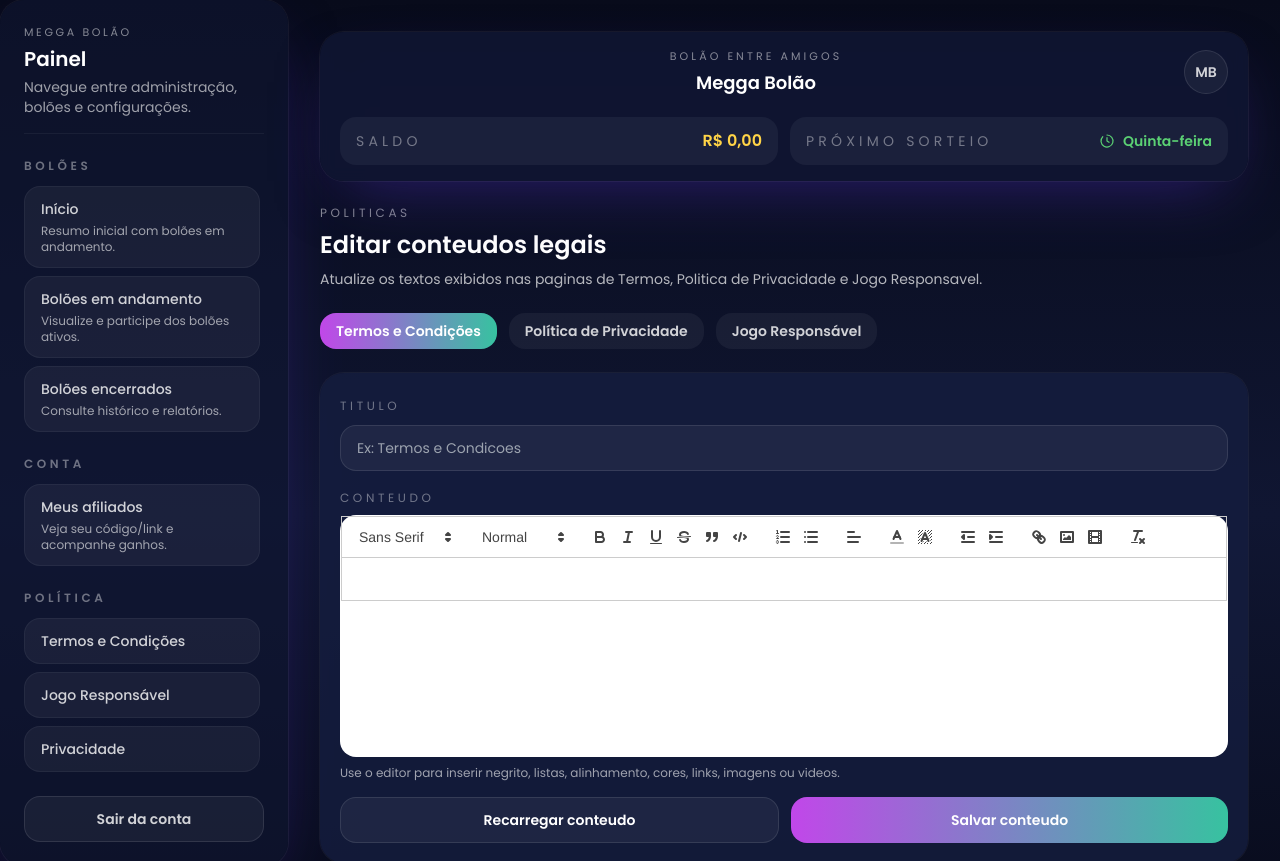
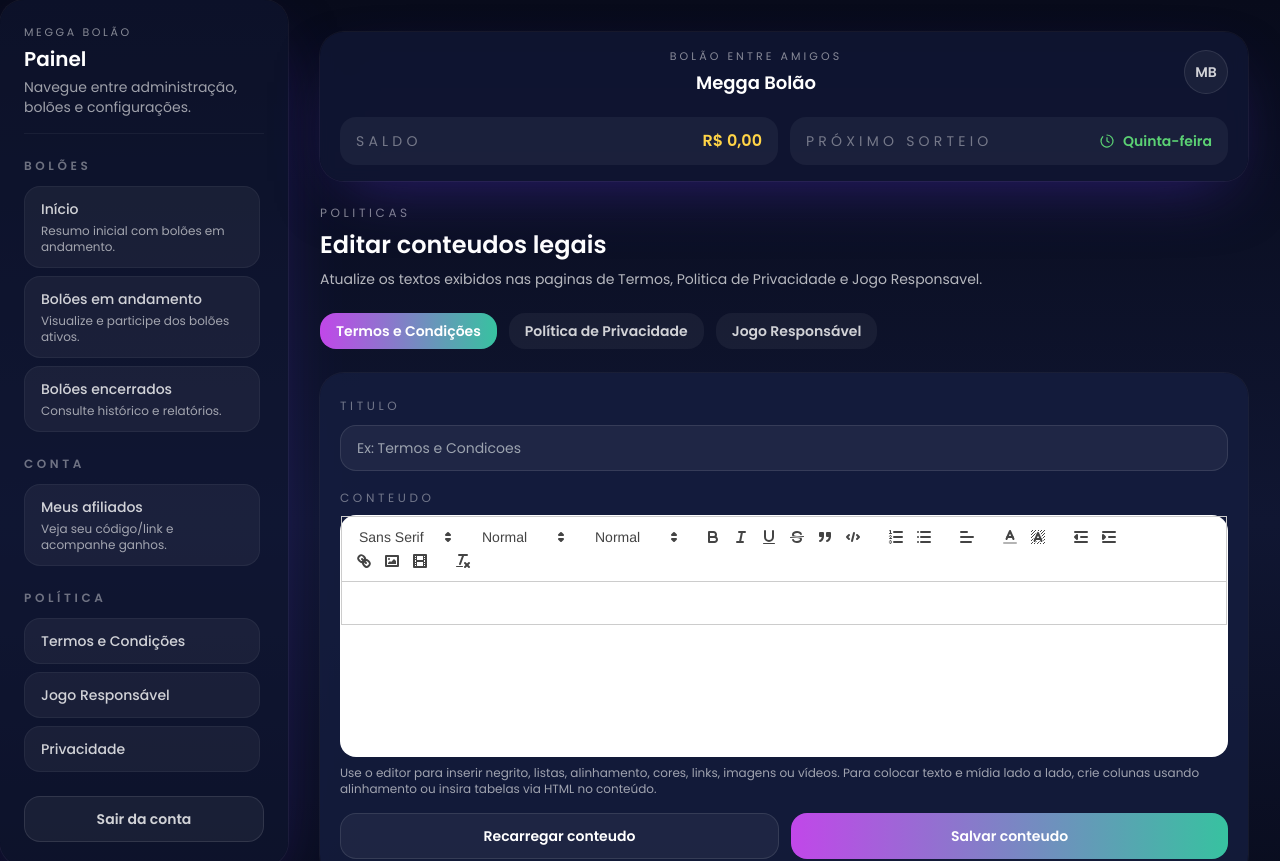
Before and after one commit to allen-xavier/megga-bolao, a Next.js app in the folder frontend/: page /admin/politicas in a window 1280 px wide. Shown: the top 861 px of the page. Built offline with nearby package versions, Linux system fonts and the light colour scheme; no server answers.

Commit message:
v0.77 Editor Politicas

```diff
--- a/frontend/app/(dashboard)/admin/politicas/page.tsx
+++ b/frontend/app/(dashboard)/admin/politicas/page.tsx
@@ -44,6 +44,7 @@ export default function AdminPoliciesPage() {
       toolbar: [
         [{ font: [] }],
         [{ header: [1, 2, 3, 4, 5, 6, false] }],
+        [{ size: ['small', false, 'large', 'huge'] }],
         ['bold', 'italic', 'underline', 'strike', 'blockquote', 'code-block'],
         [{ list: 'ordered' }, { list: 'bullet' }],
         [{ align: [] }],
@@ -122,11 +123,32 @@ export default function AdminPoliciesPage() {
               value={content}
               onChange={setContent}
               modules={toolbarOptions}
+              formats={[
+                'header',
+                'font',
+                'size',
+                'bold',
+                'italic',
+                'underline',
+                'strike',
+                'blockquote',
+                'code-block',
+                'list',
+                'bullet',
+                'indent',
+                'link',
+                'image',
+                'video',
+                'align',
+                'color',
+                'background',
+              ]}
               className="min-h-[240px]"
             />
           </div>
           <p className="text-xs text-white/60">
-            Use o editor para inserir negrito, listas, alinhamento, cores, links, imagens ou videos.
+            Use o editor para inserir negrito, listas, alinhamento, cores, links, imagens ou vídeos. Para colocar texto e mídia lado a
+            lado, crie colunas usando alinhamento ou insira tabelas via HTML no conteúdo.
           </p>
         </div>
 
```
